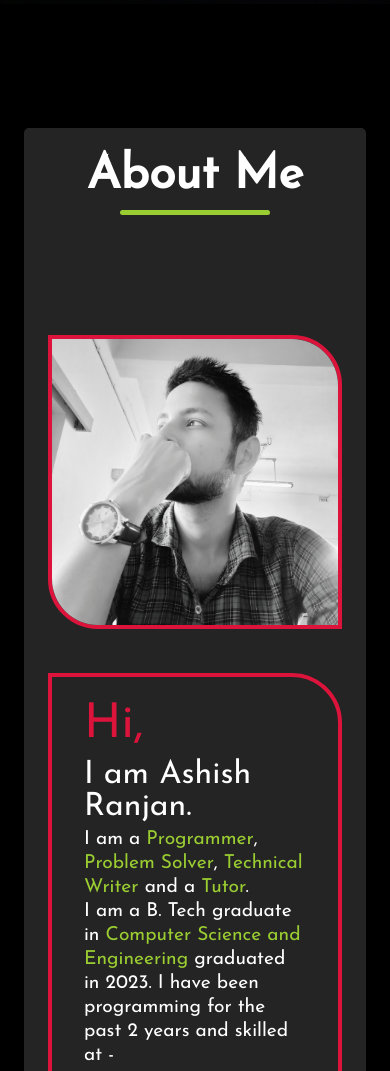
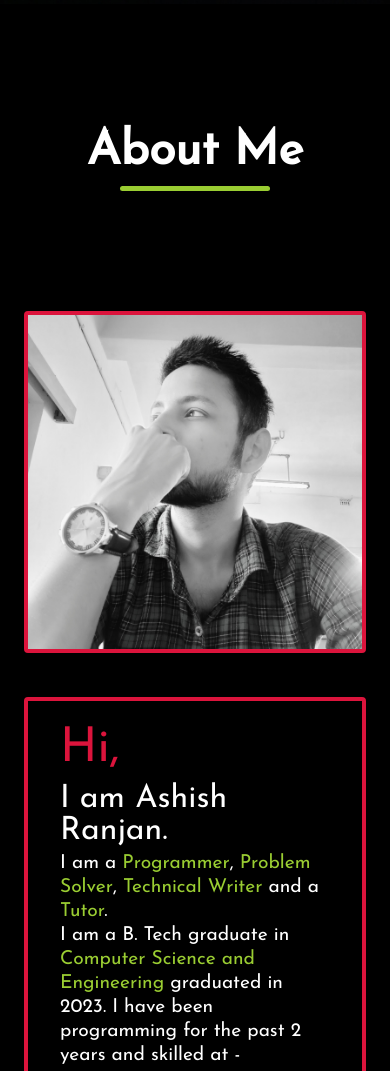
Before and after one commit to coder-vaani/portfolio-html, a plain HTML site: page index.html in a window 390 px wide. Shown: the part 840-1911 px from the top of the page. Drawn offline with Linux system fonts and the light colour scheme.

Commit message:
forth commit

```diff
--- a/style.css
+++ b/style.css
@@ -387,9 +387,13 @@ a {
 /* media queries */
 @media only screen and (max-width: 1200px) {
 
-    .container,
+    .container {
+        padding: 1.5rem;
+    }
+
     .mini-container {
-        padding: 1.5rem;
+        background: transparent;
+        padding: 0;
     }
 
     .content {
@@ -399,7 +403,6 @@ a {
     .skillcard,
     .card {
         margin: 20px 0;
-        padding: 0;
     }
 
 
@@ -420,4 +423,9 @@ a {
     .homelinks {
         left: 40%;
     }
+
+    .image img,
+    .about {
+        border-radius: 4px;
+    }
 }
```
